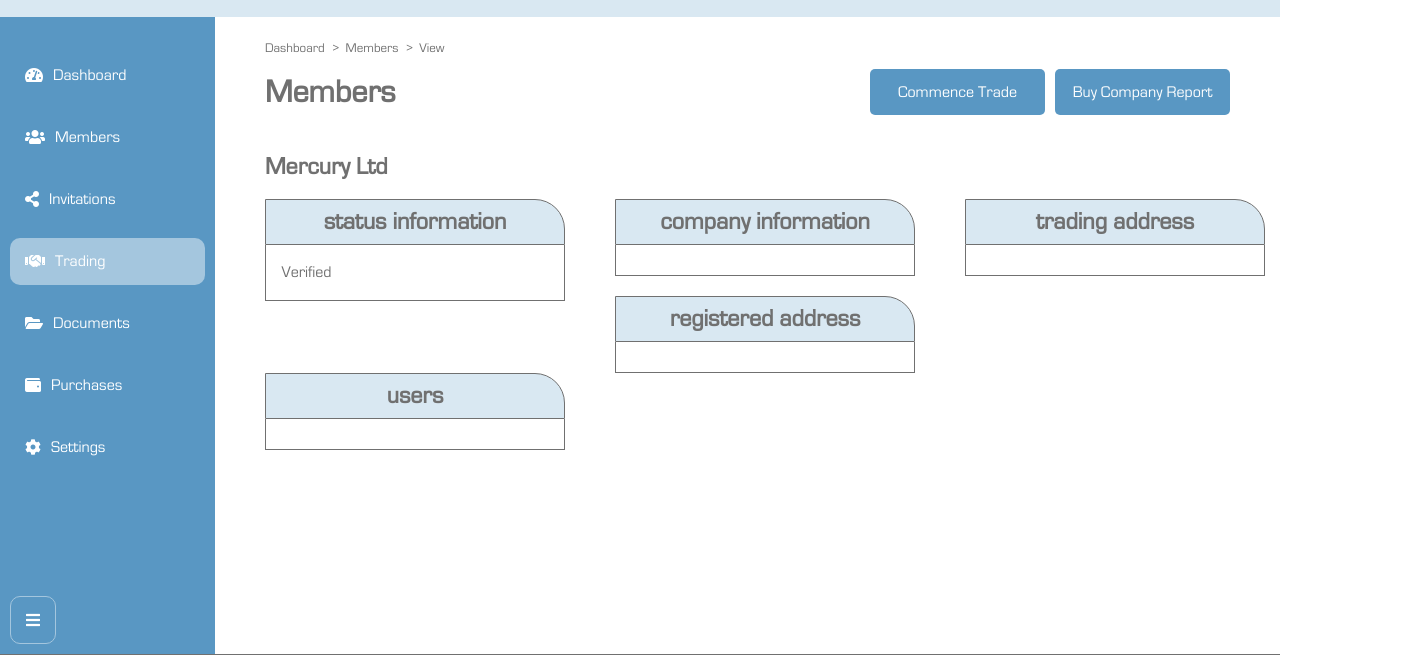
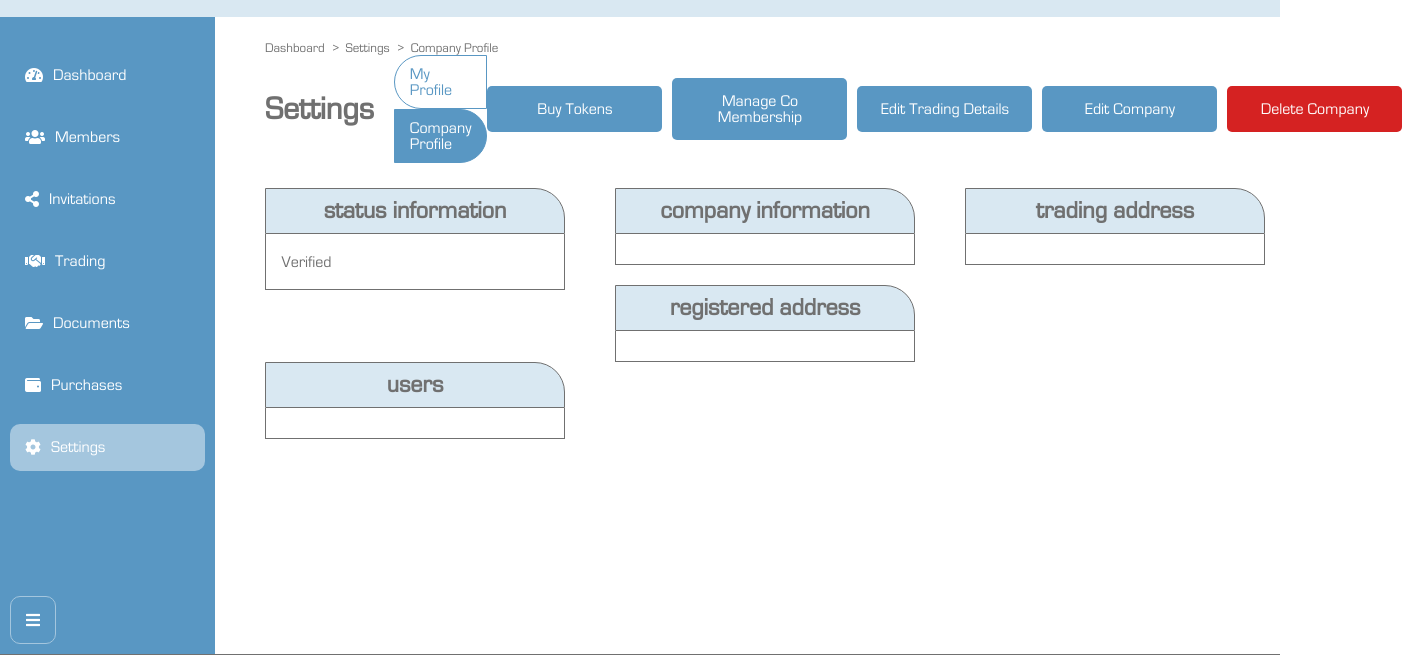
Before and after one commit to DaleWebb/eximl-static-app, a plain HTML site: page settings-company-profile.html in a window 1280 px wide. Shown: the part 85-757 px from the top of the page, 1402 px wide, since content can reach past the window. Drawn offline with Linux system fonts and the light colour scheme.

Commit message:
adde "Settings - Company Profile" page

```diff
--- a/members-view.html
+++ b/settings-company-profile.html
@@ -59,7 +59,7 @@
               </span>
               <span class="sidebar-link__text">Invitations</span>
             </a>
-            <a class="sidebar-link sidebar-link--active" href="trades.html">
+            <a class="sidebar-link" href="trades.html">
               <span class="sidebar-link__icon">
                 <i class="fa fa-handshake"></i>
               </span>
@@ -77,7 +77,7 @@
               </span>
               <span class="sidebar-link__text">Purchases</span>
             </a>
-            <a class="sidebar-link" href="settings.html">
+            <a class="sidebar-link sidebar-link--active" href="settings.html">
               <span class="sidebar-link__icon">
                 <i class="fa fa-cog"></i>
               </span>
@@ -94,20 +94,28 @@
               Dashboard
             </div>
             <div class="breadcrumb">
-              Members
+              Settings
             </div>
             <div class="breadcrumb">
-              View
+              Company Profile
             </div>
           </div>
           <div class="page__header">
-            <h1>Members</h1>
+            <div>
+              <h1>Settings</h1>
+              <div class="tabs">
+                <a class="pill">My Profile</a>
+                <a class="pill pill--active">Company Profile</a>
+              </div>
+            </div>
             <div class="buttons buttons--horizontal">
-              <a class="button button--large">Commence Trade</a>
-              <a class="button button--large">Buy Company Report</a>
+              <a class="button button--large">Buy Tokens</a>
+              <a class="button button--large">Manage Co Membership</a>
+              <a class="button button--large">Edit Trading Details</a>
+              <a class="button button--large">Edit Company</a>
+              <a class="button button--large button--negative">Delete Company</a>
             </div>
           </div>
-          <h2>Mercury Ltd</h2>
           <div class="row">
             <div class="blocks blocks--vertical mr-50">
               <div class="block">
```
